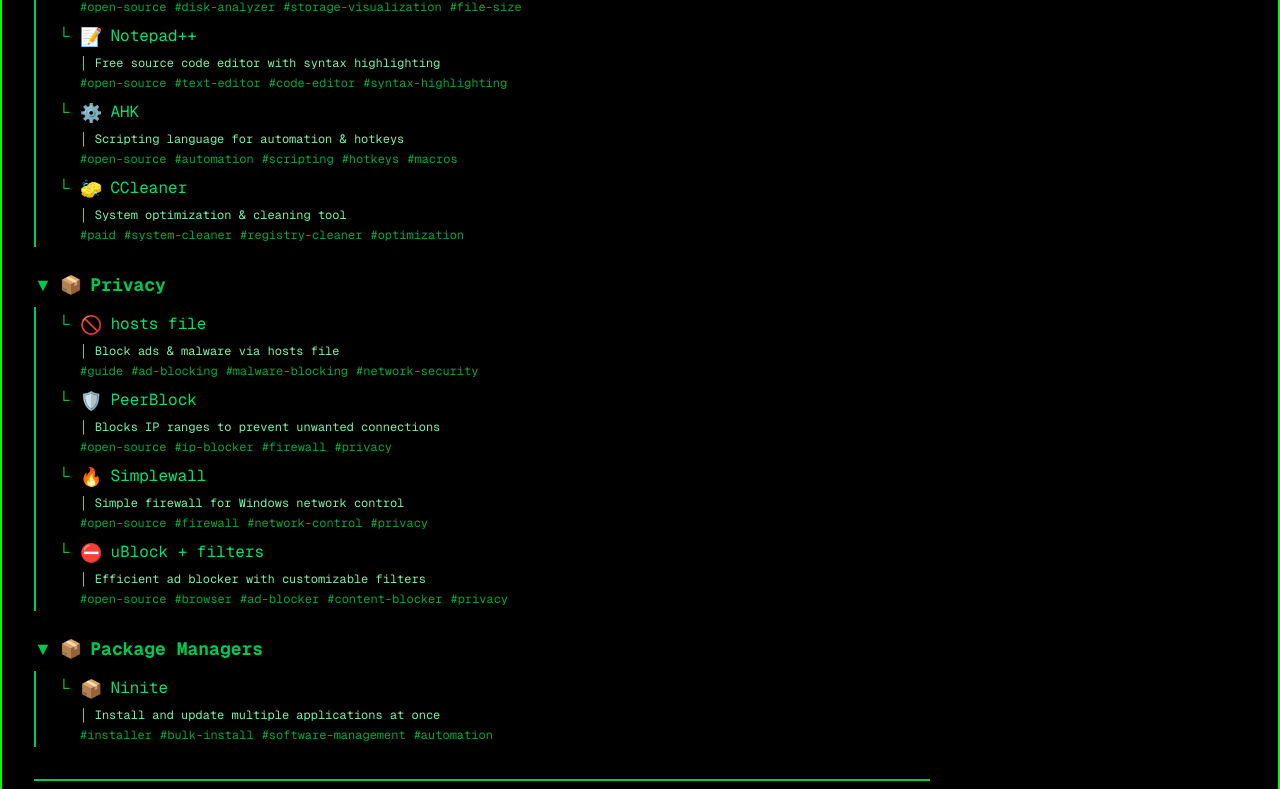
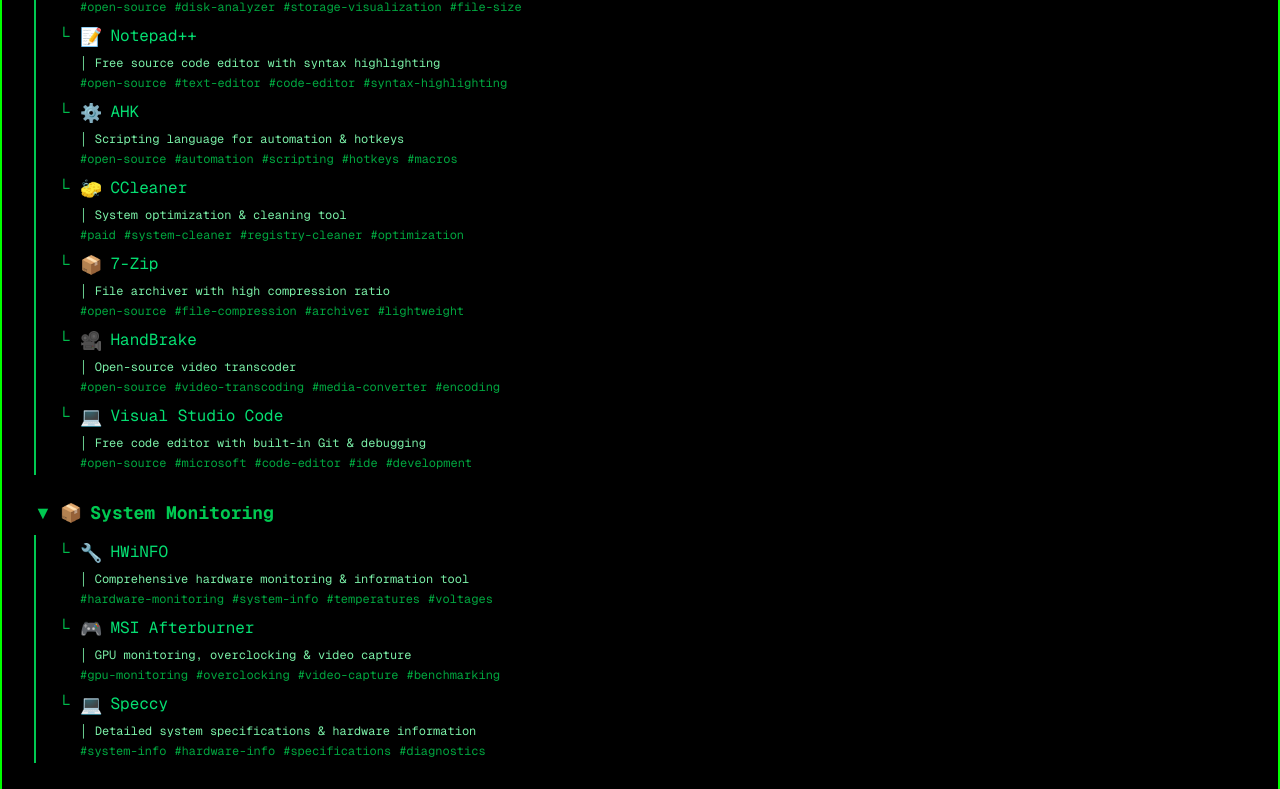
Before and after one commit to takeourcarsnow/UnsuckWindows, a Next.js app: page / in a window 1280 px wide. Shown: the part 2000-2789 px from the top of the page. Built offline with nearby package versions, Linux system fonts and the light colour scheme.

Commit message:
Add essential apps and privacy tools to "Guide to Unsuck Windows" with new entries for file archivers, video transcoders, system monitoring, communication, and browser extensions.

```diff
--- a/app/page.tsx
+++ b/app/page.tsx
@@ -44,13 +44,35 @@
   { id: 'notepadplusplus', label: 'Notepad++', href: 'https://notepad-plus-plus.org/', description: 'Free source code editor with syntax highlighting', icon: '📝', tags: ['open-source', 'text-editor', 'code-editor', 'syntax-highlighting'], category: 'Editors & Dev', section: 'Essential Apps' },
   { id: 'ahk', label: 'AHK', href: 'https://www.autohotkey.com/', description: 'Scripting language for automation & hotkeys', icon: '⚙️', tags: ['open-source', 'automation', 'scripting', 'hotkeys', 'macros'], category: 'Editors & Dev', section: 'Essential Apps' },
   { id: 'ccleaner', label: 'CCleaner', href: 'https://www.ccleaner.com/', description: 'System optimization & cleaning tool', icon: '🧽', tags: ['paid', 'system-cleaner', 'registry-cleaner', 'optimization'], category: 'Maintenance', section: 'Essential Apps' },
+  { id: '7zip', label: '7-Zip', href: 'https://www.7-zip.org/', description: 'File archiver with high compression ratio', icon: '📦', tags: ['open-source', 'file-compression', 'archiver', 'lightweight'], category: 'Data & Files', section: 'Essential Apps' },
+  { id: 'handbrake', label: 'HandBrake', href: 'https://handbrake.fr/', description: 'Open-source video transcoder', icon: '🎥', tags: ['open-source', 'video-transcoding', 'media-converter', 'encoding'], category: 'Media & Capture', section: 'Essential Apps' },
+  { id: 'vscode', label: 'Visual Studio Code', href: 'https://code.visualstudio.com/', description: 'Free code editor with built-in Git & debugging', icon: '💻', tags: ['open-source', 'microsoft', 'code-editor', 'ide', 'development'], category: 'Editors & Dev', section: 'Essential Apps' },
+  // System Monitoring
+  { id: 'hwiinfo', label: 'HWiNFO', href: 'https://www.hwinfo.com/', description: 'Comprehensive hardware monitoring & information tool', icon: '🔧', tags: ['hardware-monitoring', 'system-info', 'temperatures', 'voltages'], category: 'System Monitoring', section: 'System Monitoring' },
+  { id: 'msiafterburner', label: 'MSI Afterburner', href: 'https://www.msi.com/Landing/afterburner', description: 'GPU monitoring, overclocking & video capture', icon: '🎮', tags: ['gpu-monitoring', 'overclocking', 'video-capture', 'benchmarking'], category: 'System Monitoring', section: 'System Monitoring' },
+  { id: 'speccy', label: 'Speccy', href: 'https://www.ccleaner.com/speccy', description: 'Detailed system specifications & hardware information', icon: '💻', tags: ['system-info', 'hardware-info', 'specifications', 'diagnostics'], category: 'System Monitoring', section: 'System Monitoring' },
+  // Communication
+  { id: 'telegram', label: 'Telegram', href: 'https://telegram.org/', description: 'Fast, secure messaging with large group support', icon: '💬', tags: ['messaging', 'communication', 'encrypted', 'cross-platform'], category: 'Communication', section: 'Communication' },
   // Privacy
   { id: 'hostfile', label: 'hosts file', href: 'http://winhelp2002.mvps.org/hosts.htm', description: 'Block ads & malware via hosts file', icon: '🚫', tags: ['guide', 'ad-blocking', 'malware-blocking', 'network-security'], category: 'Network Security', section: 'Privacy' },
   { id: 'peerblock', label: 'PeerBlock', href: 'https://www.peerblock.com/', description: 'Blocks IP ranges to prevent unwanted connections', icon: '🛡️', tags: ['open-source', 'ip-blocker', 'firewall', 'privacy'], category: 'Network Security', section: 'Privacy' },
   { id: 'simplewall', label: 'Simplewall', href: 'https://www.henrypp.org/product/simplewall', description: 'Simple firewall for Windows network control', icon: '🔥', tags: ['open-source', 'firewall', 'network-control', 'privacy'], category: 'Network Security', section: 'Privacy' },
-  { id: 'ublock', label: 'uBlock + filters', href: 'https://ublockorigin.com/', description: 'Efficient ad blocker with customizable filters', icon: '⛔', tags: ['open-source', 'browser', 'ad-blocker', 'content-blocker', 'privacy'], category: 'Browser Privacy', section: 'Privacy' },
+  { id: 'protonvpn', label: 'ProtonVPN', href: 'https://protonvpn.com/', description: 'Secure VPN with no-logs policy & free tier', icon: '🔒', tags: ['vpn', 'privacy', 'no-logs', 'swiss-based'], category: 'VPN Services', section: 'Privacy' },
+  { id: 'onionfruit', label: 'OnionFruit', href: 'https://github.com/dragonfruitnetwork/onionfruit', description: 'Tor-powered VPN for anonymous browsing', icon: '🧅', tags: ['open-source', 'tor-vpn', 'anonymity', 'privacy'], category: 'VPN Services', section: 'Privacy' },
+  { id: 'firefox', label: 'Firefox', href: 'https://www.mozilla.org/firefox/', description: 'Privacy-focused browser with extensive extension support', icon: '🦊', tags: ['browser', 'privacy', 'open-source', 'mozilla'], category: 'Browsers', section: 'Privacy' },
+  { id: 'brave', label: 'Brave Browser', href: 'https://brave.com/', description: 'Privacy-focused browser with built-in ad/tracker blocking', icon: '🛡️', tags: ['browser', 'privacy', 'ad-blocking', 'fast', 'crypto-rewards'], category: 'Browsers', section: 'Privacy' },
+  // Browser Extensions
+  { id: 'ublock', label: 'uBlock Origin', href: 'https://ublockorigin.com/', description: 'Efficient ad blocker with customizable filters', icon: '⛔', tags: ['open-source', 'browser-extension', 'ad-blocker', 'content-blocker', 'privacy'], category: 'Browser Extensions', section: 'Browser Extensions' },
+  { id: 'httpseverywhere', label: 'HTTPS Everywhere', href: 'https://www.eff.org/https-everywhere', description: 'Automatically switches to HTTPS connections', icon: '🔒', tags: ['browser-extension', 'https', 'security', 'privacy'], category: 'Browser Extensions', section: 'Browser Extensions' },
+  { id: 'decentraleyes', label: 'Decentraleyes', href: 'https://decentraleyes.org/', description: 'Serves common libraries locally to avoid CDNs', icon: '🌐', tags: ['browser-extension', 'privacy', 'cdn', 'local-libraries'], category: 'Browser Extensions', section: 'Browser Extensions' },
+  { id: 'clearurls', label: 'ClearURLs', href: 'https://docs.clearurls.xyz/', description: 'Removes tracking parameters from URLs', icon: '🧹', tags: ['browser-extension', 'privacy', 'tracking', 'url-cleaner'], category: 'Browser Extensions', section: 'Browser Extensions' },
+  { id: 'cookieautodelete', label: 'Cookie AutoDelete', href: 'https://github.com/Cookie-AutoDelete/Cookie-AutoDelete', description: 'Automatically deletes cookies when closing tabs', icon: '🍪', tags: ['open-source', 'browser-extension', 'cookies', 'privacy'], category: 'Browser Extensions', section: 'Browser Extensions' },
   // Package Managers
   { id: 'ninite', label: 'Ninite', href: 'https://ninite.com/', description: 'Install and update multiple applications at once', icon: '📦', tags: ['installer', 'bulk-install', 'software-management', 'automation'], category: 'Software Installation', section: 'Package Managers' },
+  // Links & Resources
+  { id: 'rprivacy', label: 'r/Privacy', href: 'https://reddit.com/r/privacy', description: 'Privacy tools, techniques, and discussions', icon: '🔒', tags: ['reddit', 'community', 'privacy', 'security', 'tools'], category: 'Communities', section: 'Links & Resources' },
+  { id: 'rpiracy', label: 'r/Piracy', href: 'https://reddit.com/r/piracy', description: 'Software piracy discussion and alternatives', icon: '🏴‍☠️', tags: ['reddit', 'community', 'piracy', 'software', 'alternatives'], category: 'Communities', section: 'Links & Resources' },
+  { id: 'torrentleech', label: 'TorrentLeech', href: 'https://www.torrentleech.org/', description: 'Private torrent tracker with high-quality releases', icon: '🌊', tags: ['torrent-tracker', 'private', 'high-quality', 'p2p'], category: 'Torrent Trackers', section: 'Links & Resources' },
 ];
 
 export default function Home() {
@@ -93,7 +115,7 @@
       <div className="max-w-4xl">
         <TerminalHeader
           title="unsuck-windows --guide"
-          subtitle="Version 1.0.0 | A comprehensive guide to optimize Windows"
+          subtitle="A comprehensive guide to optimize Windows"
         />
 
         <TerminalSearch
```
